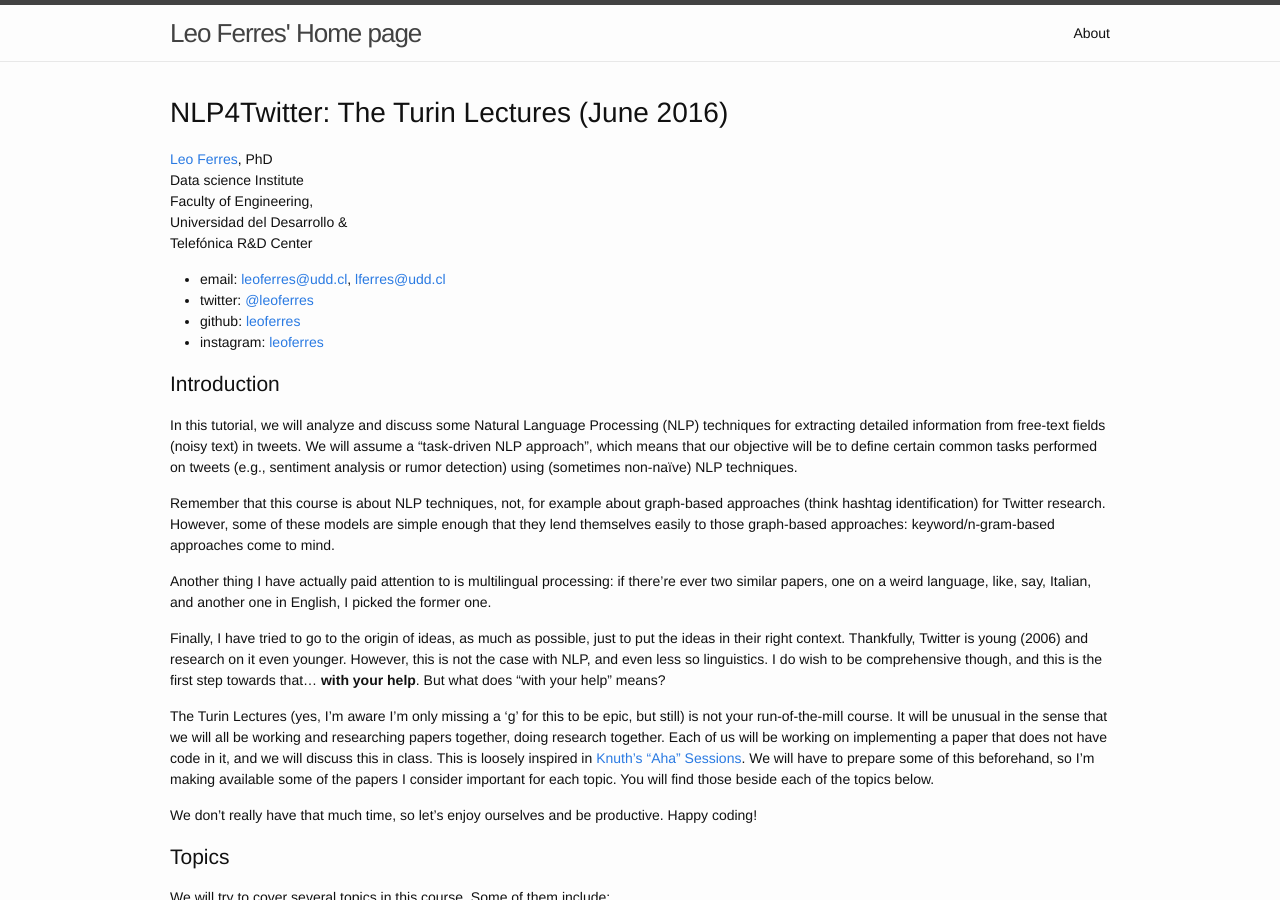
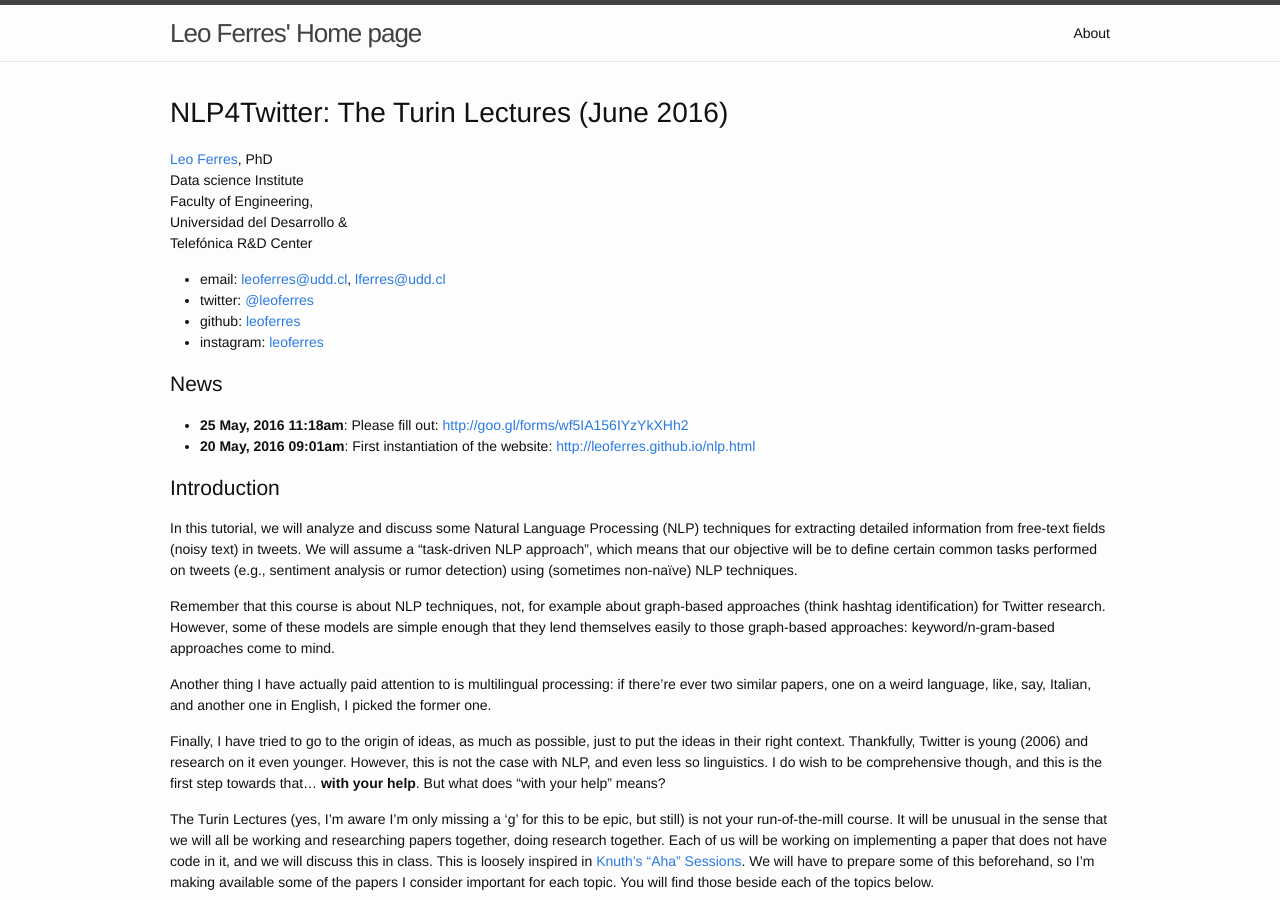
Before and after one commit to leoferres/leoferres.github.io, a Jekyll site: the page built from nlp.md, in a window 1280 px wide and 900 px high. Built offline with Jekyll 4.4.1, drawn with Linux system fonts in a browser that asks for light colours.

Commit message:
added news section and poll

```diff
--- a/nlp.md
+++ b/nlp.md
@@ -14,6 +14,11 @@ Telefónica R&D Center<br>
 - twitter: [@leoferres](https://twitter.com/leoferres)
 - github: [leoferres](http://github.com/leoferres)
 - instagram: [leoferres](https://www.instagram.com/leoferres/)
+
+## News
+
+ - **25 May, 2016 11:18am**: Please fill out: [http://goo.gl/forms/wf5IA156IYzYkXHh2](http://goo.gl/forms/wf5IA156IYzYkXHh2)
+ - **20 May, 2016 09:01am**: First instantiation of the website: [http://leoferres.github.io/nlp.html](http://leoferres.github.io/nlp.html)
 
 ## Introduction
 
```
